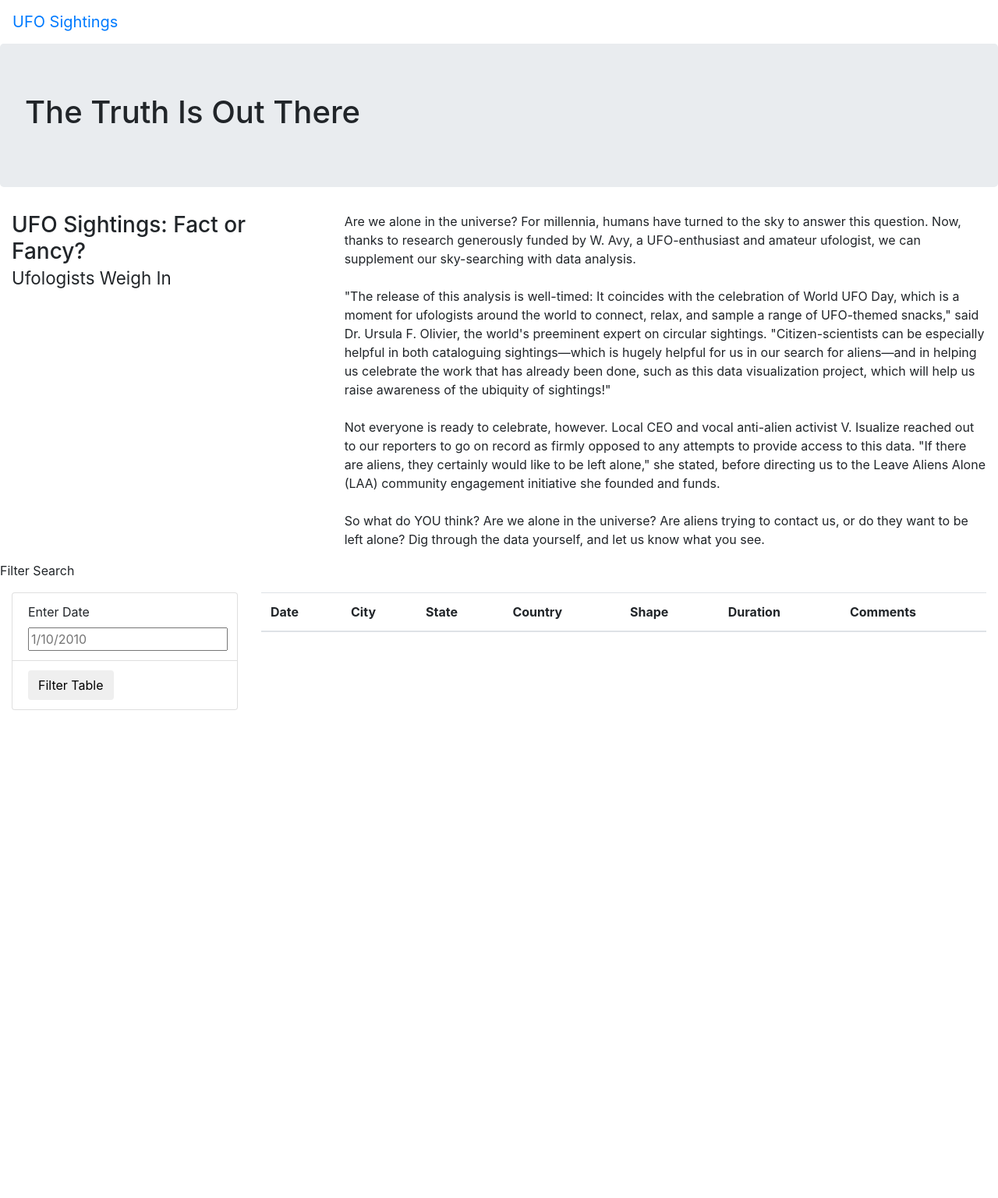
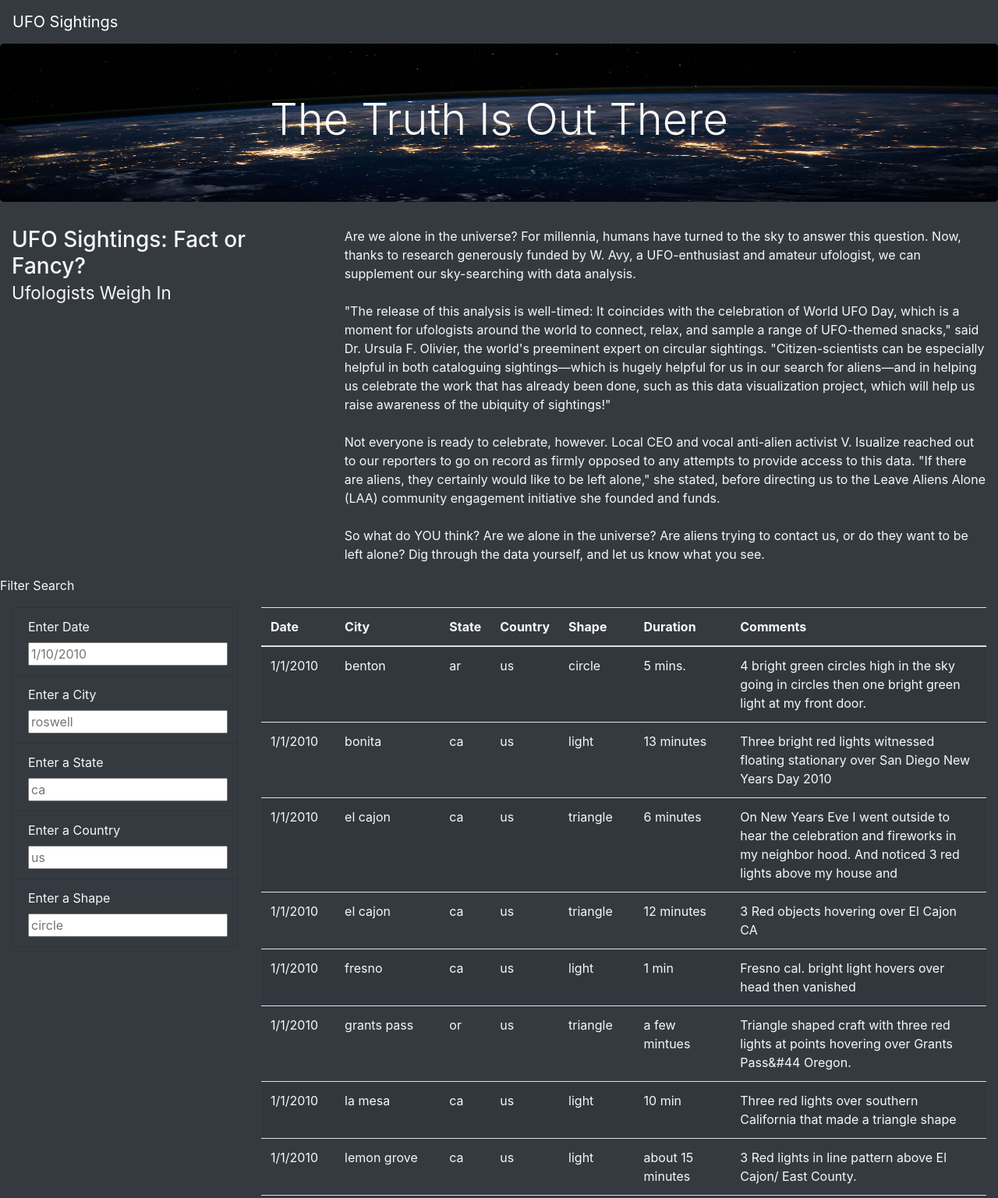
Before and after one commit to SEngel23/UFOs, a plain HTML site: page index.html in a window 1280 px wide. Shown: the top 1537 px of the page at 78% size. Before the commit the page ends 911 px from the top, so only its background shows below. Drawn offline with nearby package versions, Linux system fonts and the light colour scheme.

Commit message:
uploading final html & app code, readME updated.

```diff
--- a/index.html
+++ b/index.html
@@ -16,10 +16,10 @@
 <link rel="stylesheet" href="static/css/style.css">
 
 </head>
-<body>
+<body class="bg-dark">
     <div class="wrapper">
 
-    <nav class="navbar navbar-expand-lg">
+    <nav class="navbar navbar-dark bg-dark navbar-expand-lg">
 
         <a class="navbar-brand" href="index.html">UFO Sightings</a>
 
@@ -27,7 +27,7 @@
     </div>
 
     <div class="jumbotron">
-        <h1>The Truth Is Out There</h1>
+        <h1 class="display-4">The Truth Is Out There</h1>
 
     </div>
 
@@ -65,20 +65,32 @@
 
     </div>
 
-    <form>
+    <form class="bg-dark">
         <p>Filter Search</p>
         <div class="container-fluid">
             <div class="row">
                 <div class="col-md-3">
-                    <ul class="list-group">
-                        <li class="list-group-item">
+                    <ul class="bg-dark list-group">
+                        <li class="bg-dark list-group-item">
                             <label for="date">Enter Date</label>
                             <input type="text" placeholder="1/10/2010" id="datetime" />
                         </li>
-                        <li class="list-group-item">
-                            <button id="filter-btn" type="button" class="btn btn-default">Filter Table</button>
+                        <li class="bg-dark list-group-item">
+                            <label for="city">Enter a City</label>
+                            <input type="text" placeholder="roswell" id="city">
                         </li>
-
+                        <li class="bg-dark list-group-item">
+                            <label for="state">Enter a State</label>
+                            <input type="text" placeholder="ca" id="state">
+                        </li>
+                        <li class="bg-dark list-group-item">
+                            <label for="country">Enter a Country</label>
+                            <input type="text" placeholder="us" id="country">
+                        </li>
+                        <li class="bg-dark list-group-item">
+                            <label for="shape">Enter a Shape</label>
+                            <input type="text" placeholder="circle" id="shape">
+                        </li>
                     </ul>
 
                 </div>
@@ -104,7 +116,9 @@
 
             </div>
         </div>
-
+        <script src="https://cdnjs.cloudflare.com/ajax/libs/d3/4.12.0/d3.js"></script>
+        <script src="static/js/data.js"></script>
+        <script src="static/js/app.js"></script>
     </form>
 </body>
 </html>
--- a/static/css/style.css
+++ b/static/css/style.css
@@ -0,0 +1,11 @@
+body {
+
+
+    color: #f7f7f7;
+}
+
+.jumbotron {
+    background-image: url("../images/nasa.jpg");
+    background-size: 100% 100%;
+    text-align: center;
+}
--- a/static/js/app.js
+++ b/static/js/app.js
@@ -1,7 +1,7 @@
-// import the data from data.js
+// from data.js
 const tableData = data;
 
-// reference the HTML table using d3
+// get table references
 var tbody = d3.select("tbody");
 
 
@@ -14,44 +14,76 @@ function buildTable(data) {
   tbody.html("");
 
 
-    // next, loop through each object in the data
+  // Next, loop through each object in the data
+  // and append a row and cells for each value in the row
   data.forEach((dataRow) => {
 
-        // append a row to the table body
+    // Append a row to the table body
     let row = tbody.append("tr");
 
-        // loop through each field in the dataRow and add each value as a table cell (td)
+    // Loop through each field in the dataRow and add
+    // each value as a table cell (td)
     Object.values(dataRow).forEach((val) => {
 
       let cell = row.append("td");
 
       cell.text(val);
-            }
-        );
+    });
   });
 }
 
-function handleClick() {
-    // Grab the datetime value from the filter
-    let date = d3.select("#datetime").property("value");
+// 1. Create a variable to keep track of all the filters as an object.
+var filters = {};
+
+// 3. Use this function to update the filters.
+function updateFilters() {
+
+    // 4a. Save the element that was changed as a variable.
+    let changedElement = d3.select(this);
+
+    // 4b. Save the value that was changed as a variable.
+    let elementValue = changedElement.property("value");
+    console.log(elementValue);
+
+    // 4c. Save the id of the filter that was changed as a variable.
+    let filterId= changedElement.attr("id");
+    console.log(filterId);
+
+    // 5. If a filter value was entered then add that filterId and value
+    // to the filters list. Otherwise, clear that filter from the filters object.
+    if (elementValue) {
+      filters[filterId] = elementValue;
+    }
+    else {
+      delete filters[filterId];
+    }
+
+    // 6. Call function to apply all filters and rebuild the table
+    filterTable();
+
+  }
+
+  // 7. Use this function to filter the table when data is entered.
+  function filterTable(obj) {
+
+    // 8. Set the filtered data to the tableData.
     let filteredData = tableData;
 
-     // Check to see if a date was entered and filter the
-    // data using that date.
-    if (date) {
-      // Apply `filter` to the table data to only keep the
-      // rows where the `datetime` value matches the filter value
-      filteredData = filteredData.filter(row => row.datetime === date);
-    }
 
-     // Rebuild the table using the filtered data
-    // @NOTE: If no date was entered, then filteredData will
-    // just be the original tableData.
+    // 9. Loop through all of the filters and keep any data that
+    // matches the filter values
+    Object.entries(filters).forEach(([key, val]) => {
+      filteredData = filteredData.filter((row) => row[key] === val);
+
+  });
+
+
+    // 10. Finally, rebuild the table using the filtered data
     buildTable(filteredData);
   }
 
-  // Attach an event to listen for the form button
-  d3.selectAll("#filter-btn").on("click", handleClick);
+  // 2. Attach an event to listen for changes to each filter
+  d3.selectAll("input").on("change", updateFilters);
 
   // Build the table when the page loads
   buildTable(tableData);
```
Also changed, not shown: static/js/app_1.js (added, +57 -0 lines), static/images/data_filter.png (added), static/images/nasa.jpg (added), 1 other file. Lines whose indentation alone changed are shown as unchanged.
